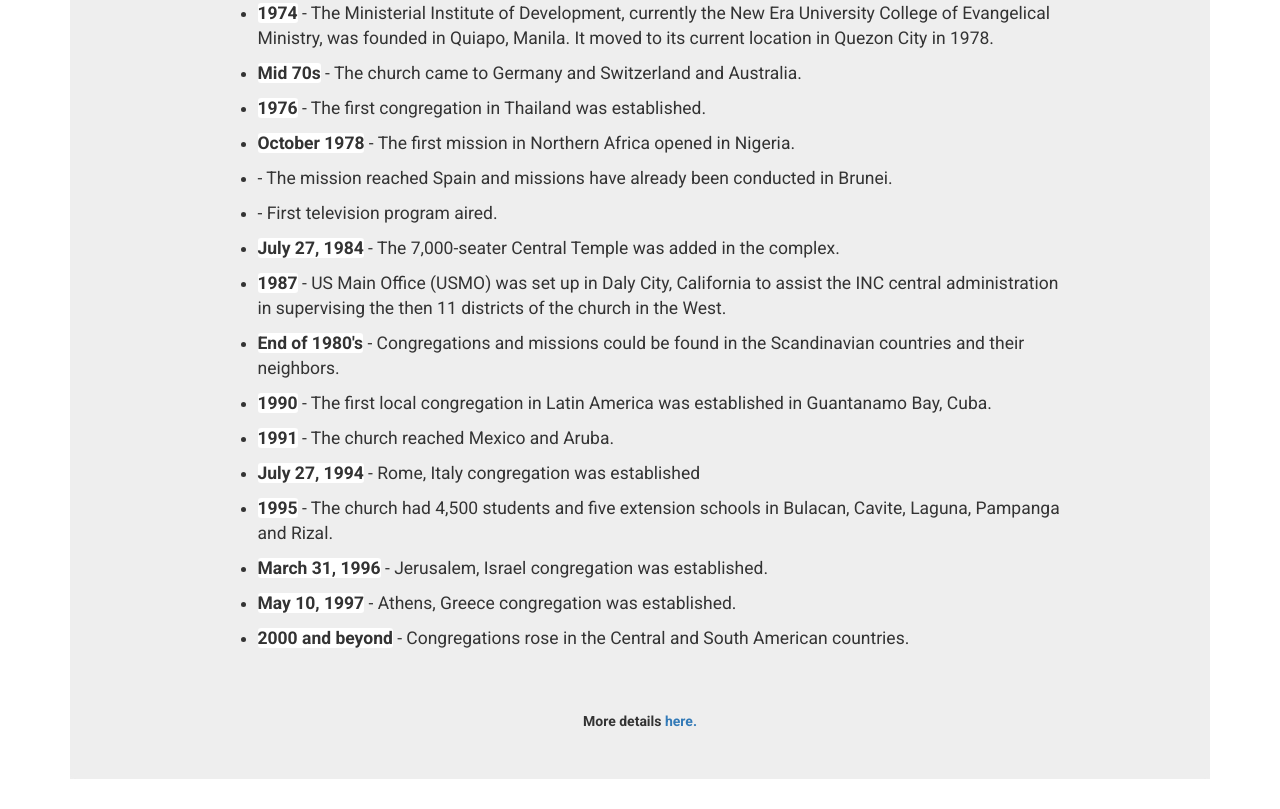
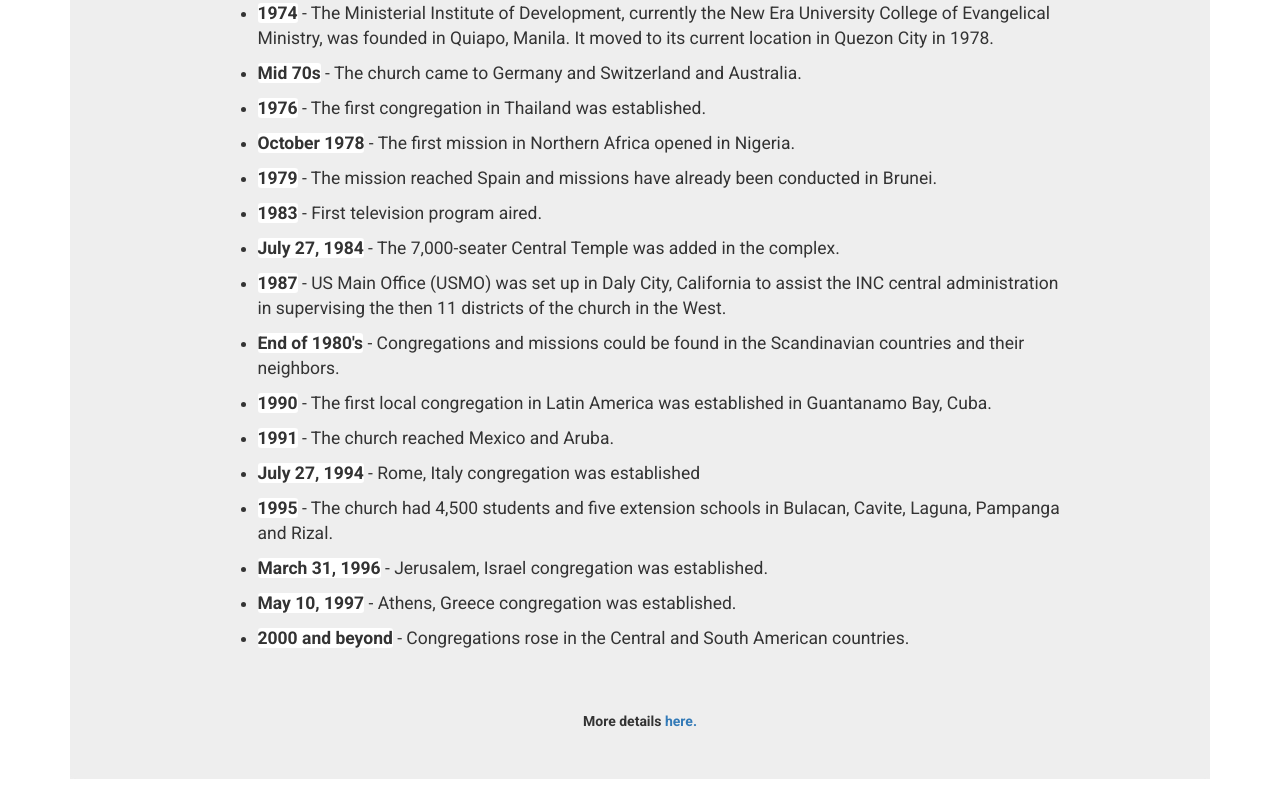
Before and after one commit to kodebuff/fcc-tribute-page, a plain HTML site: page index.html in a window 1280 px wide. Shown: the part 1058-1867 px from the top of the page. Drawn offline with Linux system fonts and the light colour scheme.

Commit message:
updated content

```diff
--- a/index.html
+++ b/index.html
@@ -48,8 +48,8 @@
               <li><span class="highlight">Mid 70s</span> - The church came to Germany and Switzerland and Australia.</li>
               <li><span class="highlight">1976</span> - The first congregation in Thailand was established.</li>
               <li><span class="highlight">October 1978</span> - The first mission in Northern Africa opened in Nigeria.</li>
-              <li><span class="highlight"></span> - The mission reached Spain and missions have already been conducted in Brunei.</li>
-              <li><span class="highlight"></span> - First television program aired.</li>
+              <li><span class="highlight">1979</span> - The mission reached Spain and missions have already been conducted in Brunei.</li>
+              <li><span class="highlight">1983</span> - First television program aired.</li>
               <li><span class="highlight">July 27, 1984</span> - The 7,000-seater Central Temple was added in the complex.</li>
               <li><span class="highlight">1987</span> - US Main Office (USMO) was set up in Daly City, California to assist the INC central administration in supervising the then 11 districts of the church in the West.</li>
               <li><span class="highlight">End of 1980's</span> - Congregations and missions could be found in the Scandinavian countries and their neighbors.</li>
```
